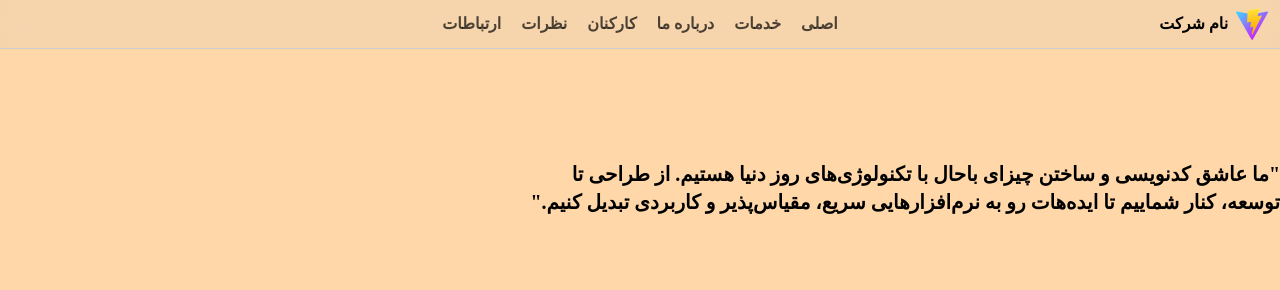
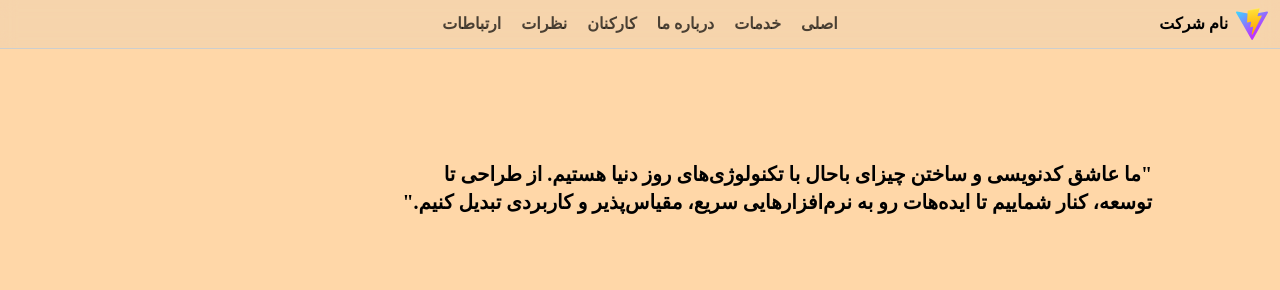
Before and after one commit to Ghostmaysam1/demo_prj, a Vue app: page / in a window 1280 px wide. Shown: the top 290 px of the page. Built offline with nearby package versions, Linux system fonts and the light colour scheme; a web font is replaced by a local one.

Commit message:
fix(UI): header text location fixed (#8)

```diff
--- a/package.json
+++ b/package.json
@@ -1,7 +1,7 @@
 {
   "name": "demo-prj",
   "private": true,
-  "version": "0.4.1",
+  "version": "0.5.1",
   "type": "module",
   "scripts": {
     "dev": "vite",
--- a/src/modules/home/sections/Header.vue
+++ b/src/modules/home/sections/Header.vue
@@ -4,7 +4,7 @@
 
 <template>
     <div class="h-screen relative bg-orange-200 overflow-hidden grid grid-cols-10 grid-rows-10">
-        <h3 class="font-bold md:text-xl row-start-3 col-start-2 md:col-span-6 col-span-8">"ما عاشق کدنویسی و ساختن چیزای باحال با تکنولوژی‌های روز دنیا هستیم. از طراحی تا توسعه، کنار شماییم تا ایده‌هات رو به نرم‌افزارهایی سریع، مقیاس‌پذیر و کاربردی تبدیل کنیم."</h3>
+        <h3 class="font-bold md:text-xl col-start-2 row-start-3 md:col-start-2 md:col-span-6 col-span-8">"ما عاشق کدنویسی و ساختن چیزای باحال با تکنولوژی‌های روز دنیا هستیم. از طراحی تا توسعه، کنار شماییم تا ایده‌هات رو به نرم‌افزارهایی سریع، مقیاس‌پذیر و کاربردی تبدیل کنیم."</h3>
         <img src="@pics/men.png" class="absolute  lg:w-auto  max-h-[75%] bottom-0 left-1/2 md:left-1/3 lg:left-1/4 -translate-x-1/2 " alt="me">
     </div>
 </template>
```
